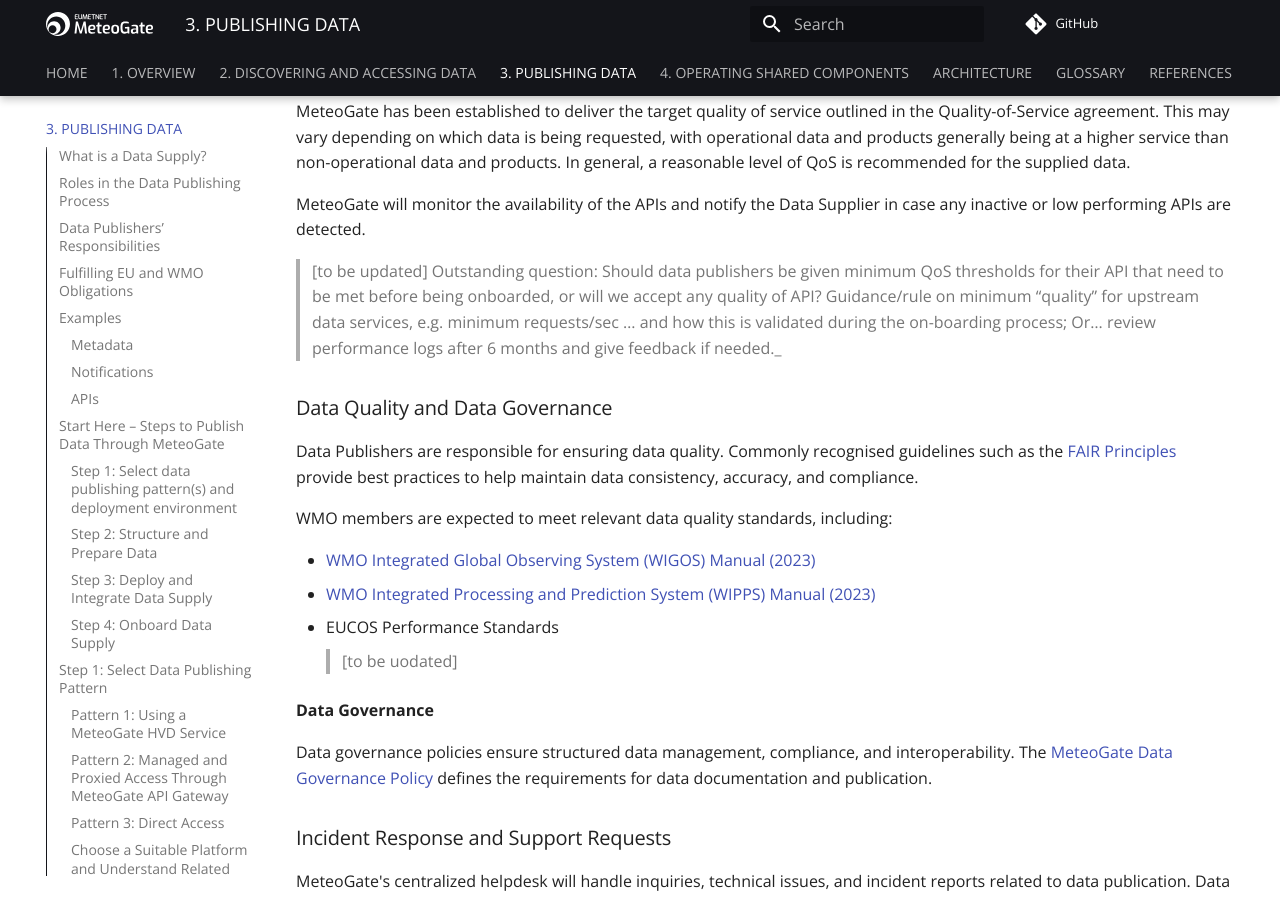
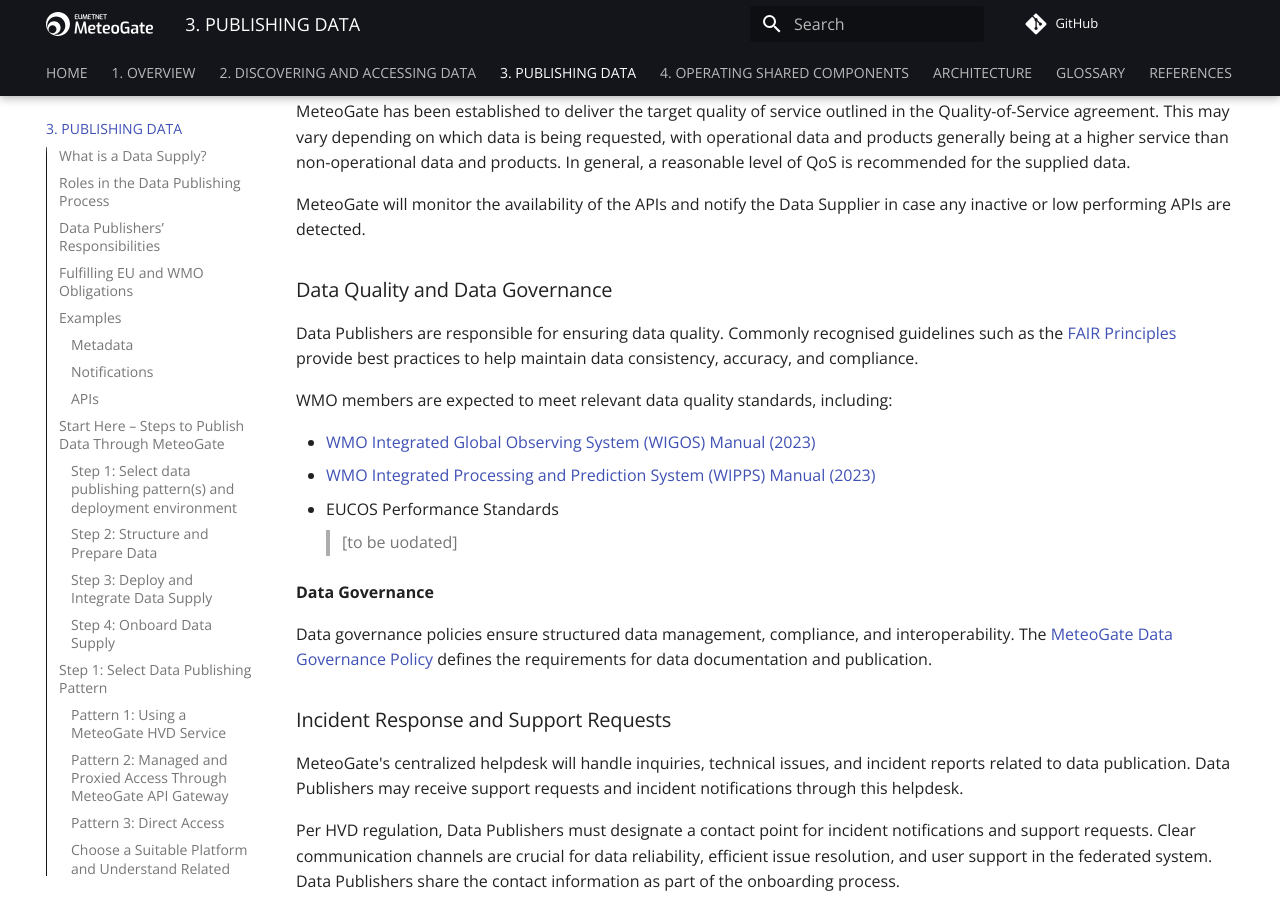
Before and after one commit to EUMETNET/meteogate-documentation, an MkDocs documentation site: the page built from docs/3-publishing-data.md, in a window 1280 px wide and 900 px high, scrolled down 17990 px. Built offline with MkDocs 1.6.1 and Material for MkDocs 9.7.7, drawn with Linux system fonts in a browser that asks for light colours; comment, search, counter and statistics services are not loaded.

Commit message:
Update 3-publishing-data.md

```diff
--- a/docs/3-publishing-data.md
+++ b/docs/3-publishing-data.md
@@ -534,8 +534,6 @@ MeteoGate has been established to deliver the target quality of service outlined
 
 MeteoGate will monitor the availability of the APIs and notify the Data Supplier in case any inactive or low performing APIs are detected.
 
-> [to be updated] Outstanding question: Should data publishers be given minimum QoS thresholds for their API that need to be met before being onboarded, or will we accept any quality of API? Guidance/rule on minimum “quality” for upstream data services, e.g. minimum requests/sec … and how this is validated during the on-boarding process; Or… review performance logs after 6 months and give feedback if needed._
-
 ### Data Quality and Data Governance
 
 Data Publishers are responsible for ensuring data quality. Commonly recognised guidelines such as the [FAIR Principles](https://www.go-fair.org/fair-principles/) provide best practices to help maintain data consistency, accuracy, and compliance.
```
